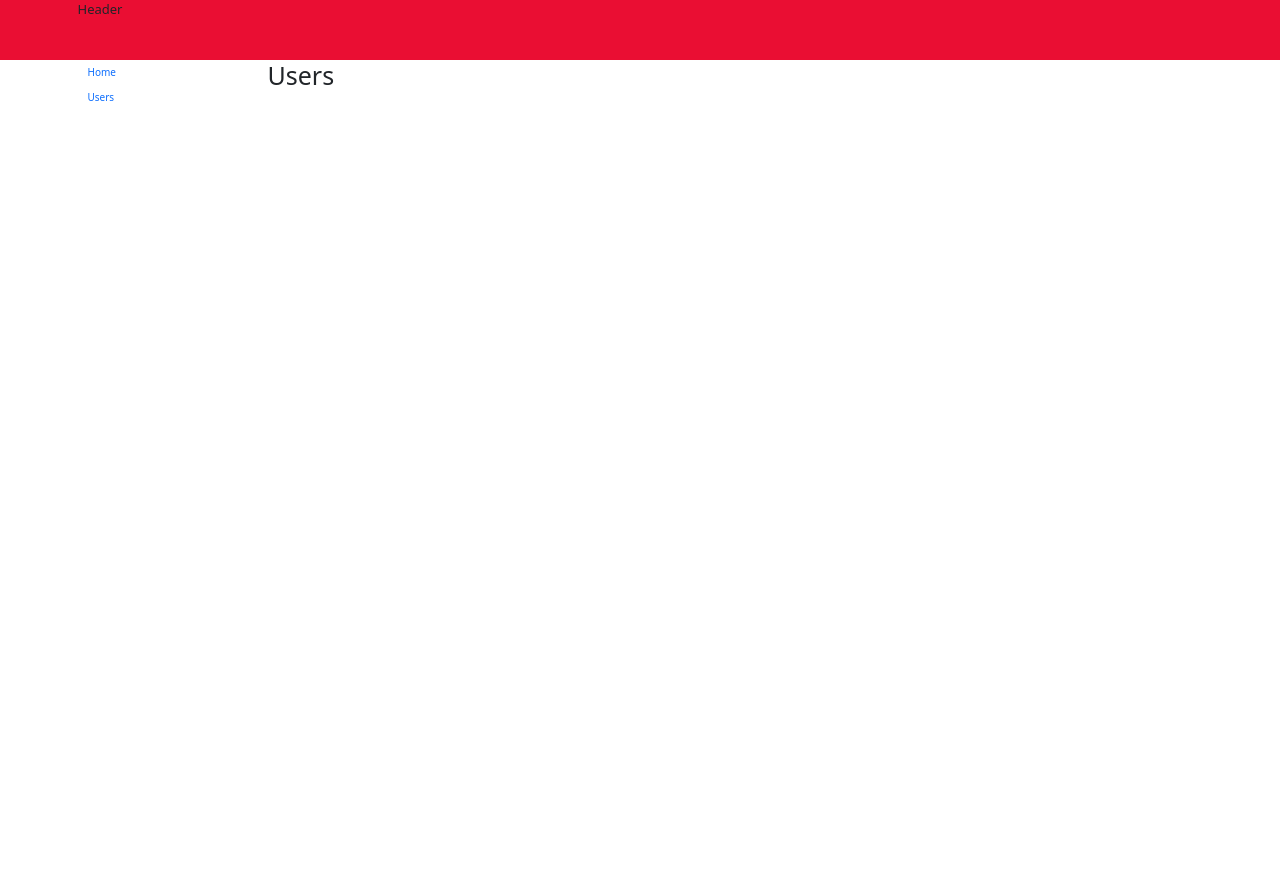
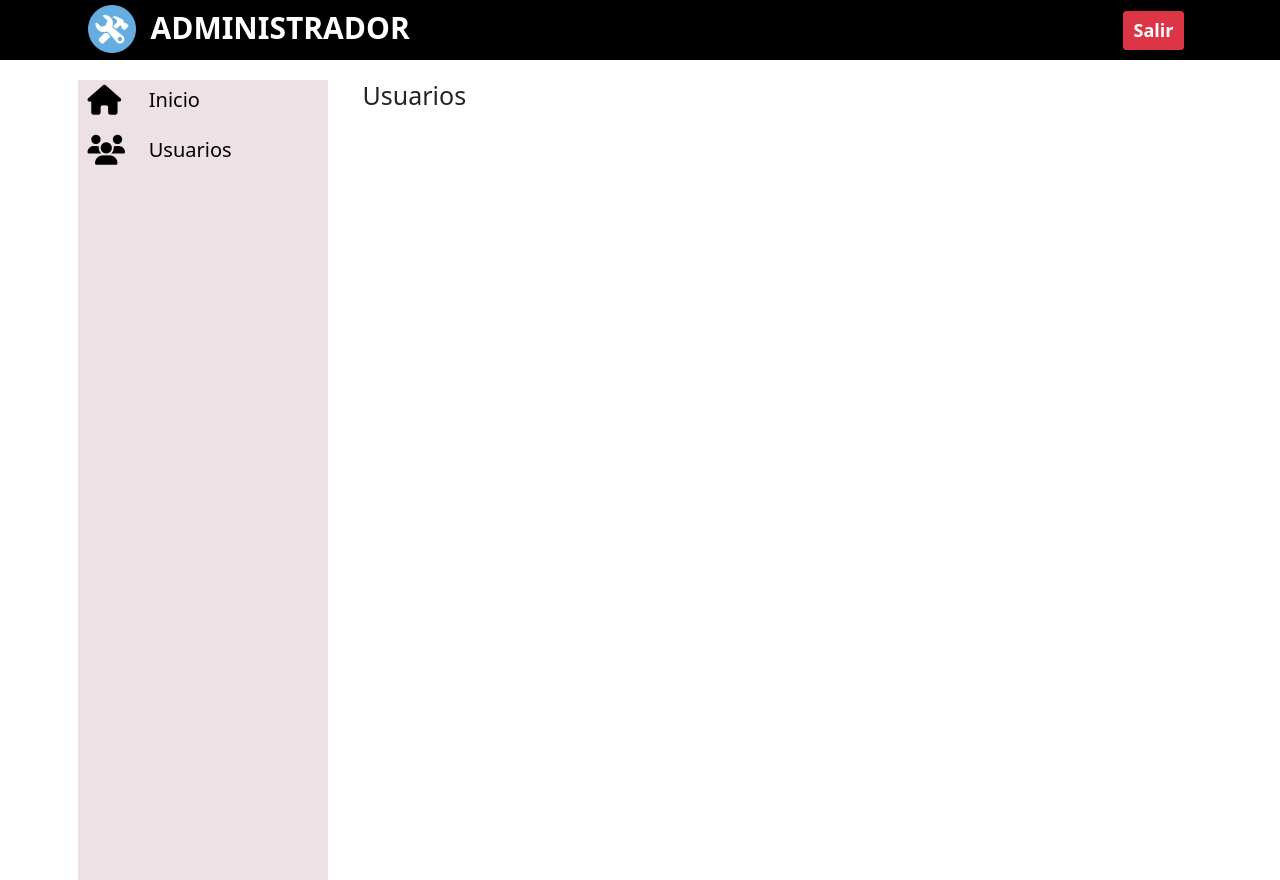
Before and after one commit to BrunoFrancioni/CivilDefenseApp, a React (Create React App) app in the folder admin/: page /users in a window 1280 px wide. Before the commit the page ends 800 px from the top, so only its background shows below. Built offline with nearby package versions, Linux system fonts and the light colour scheme.

Commit message:
Header and Sidebar.

```diff
--- a/admin/src/App.tsx
+++ b/admin/src/App.tsx
@@ -16,7 +16,7 @@ function App() {
 
       <Container>
         <Row>
-          <Col md={2}>
+          <Col md={3}>
             <Sidebar />
           </Col>
 
--- a/admin/src/components/main/Users/Users.tsx
+++ b/admin/src/components/main/Users/Users.tsx
@@ -3,7 +3,7 @@ import React from 'react';
 const Users: React.FC = () => {
     return (
         <>
-            <h1>Users</h1>
+            <h1>Usuarios</h1>
         </>
     )
 }
--- a/admin/src/components/shared/Header/Header.tsx
+++ b/admin/src/components/shared/Header/Header.tsx
@@ -1,5 +1,5 @@
 import React from 'react';
-import { Container } from 'react-bootstrap';
+import { Button, Col, Container, Nav, Row } from 'react-bootstrap';
 
 import './styles.css';
 
@@ -7,7 +7,27 @@ const Header: React.FC = () => {
     return (
         <div className="header-container">
             <Container>
-                <p>Header</p>
+                <Row>
+                    <Col lg={11}>
+                        <Nav>
+                            <Nav.Link href="/">
+                                <Row>
+                                    <Col>
+                                        <img src="ico-herramientas.png" alt="logo" className="logo" />
+                                    </Col>
+
+                                    <Col>
+                                        <p className="title">Administrador</p>
+                                    </Col>
+                                </Row>
+                            </Nav.Link>
+                        </Nav>
+                    </Col>
+
+                    <Col>
+                        <Button variant="danger" size="lg" className="button-salir">Salir</Button>
+                    </Col>
+                </Row>
             </Container>
         </div>
     )
--- a/admin/src/components/shared/Header/styles.css
+++ b/admin/src/components/shared/Header/styles.css
@@ -1,4 +1,26 @@
 .header-container {
-    background-color: #ea0e33;
+    /*background-color: #ea0e33;*/
+    background-color: black;
     height: 6rem;
+    margin-bottom: 2rem;
 }
+
+.logo {
+    /*font-size: 4rem;
+    color: white;*/
+    width: 4.8rem;
+    height: 4.8rem;
+}
+
+.title {
+    text-transform: uppercase;
+    font-size: 3rem;
+    color: white;
+    font-weight: bold;
+}
+
+.button-salir {
+    margin-top: 1.1rem;
+    font-weight: bold !important;
+    font-size: 1.8rem !important;
+}
--- a/admin/src/components/shared/Sidebar/Sidebar.tsx
+++ b/admin/src/components/shared/Sidebar/Sidebar.tsx
@@ -1,11 +1,34 @@
 import React from 'react';
-import { Nav } from 'react-bootstrap';
+import { Nav, Row, Col } from 'react-bootstrap';
+
+import './styles.css';
 
 const Sidebar: React.FC = () => {
     return (
-        <Nav className="flex-column">
-            <Nav.Link href="/">Home</Nav.Link>
-            <Nav.Link href="/users">Users</Nav.Link>
+        <Nav className="flex-column sidebar">
+            <Nav.Link href="/">
+                <Row>
+                    <Col md={3}>
+                        <i className="fas fa-home icon"></i>
+                    </Col>
+
+                    <Col>
+                        <p className="text">Inicio</p>
+                    </Col>
+                </Row>
+            </Nav.Link>
+
+            <Nav.Link href="/users">
+                <Row>
+                    <Col md={3}>
+                        <i className="fas fa-users icon"></i>
+                    </Col>
+
+                    <Col>
+                        <p className="text">Usuarios</p>
+                    </Col>
+                </Row>
+            </Nav.Link>
         </Nav>
     )
 }
--- /dev/null
+++ b/admin/src/components/shared/Sidebar/styles.css
@@ -0,0 +1,16 @@
+.sidebar {
+    background-color: #ede1e5;
+    height: 100vh;
+    margin-right: 2rem;
+    padding-bottom: .5rem;
+}
+
+.icon {
+    font-size: 3rem;
+    color: black;
+}
+
+.text {
+    font-size: 2rem;
+    color: black;
+}
```
